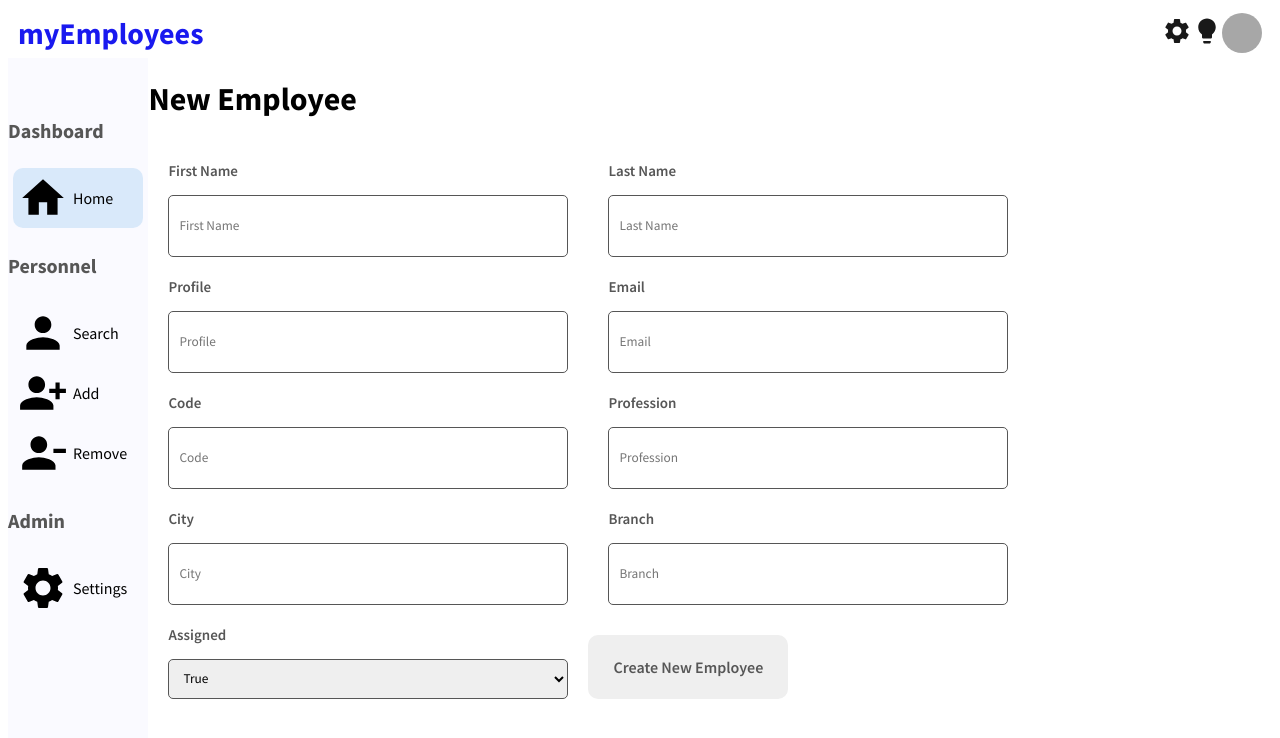
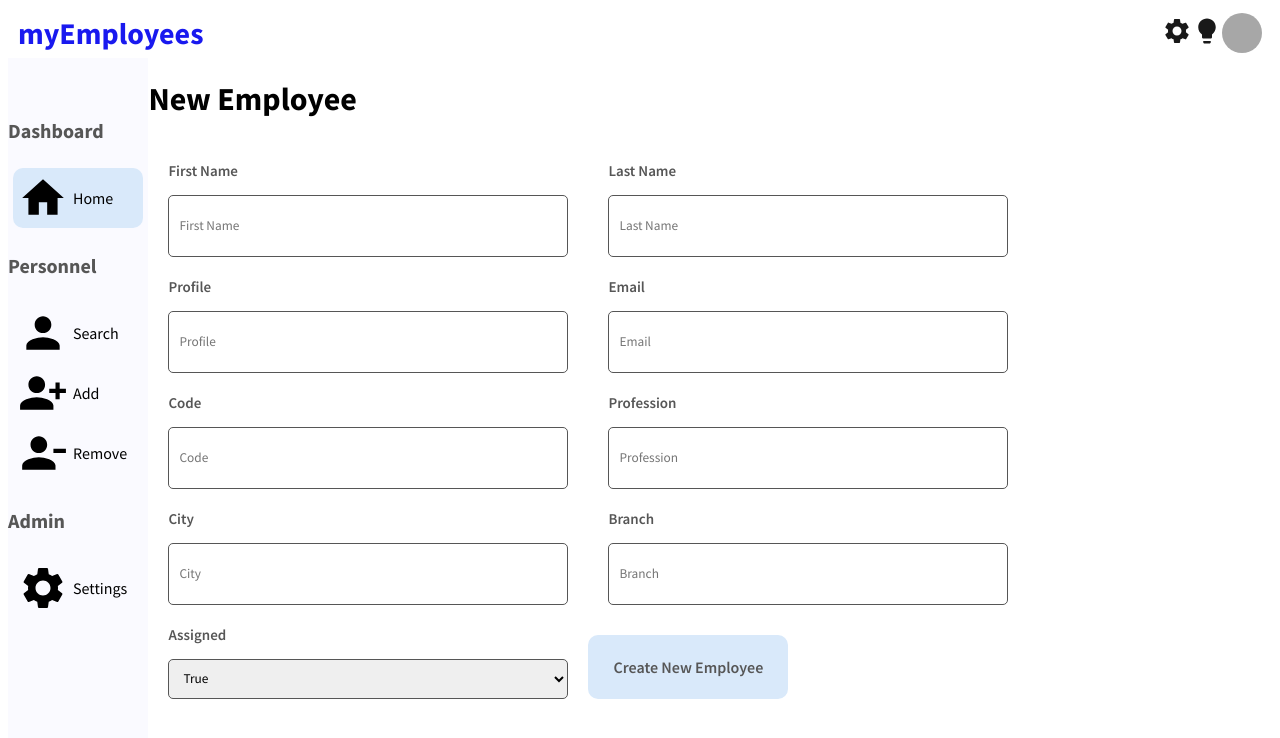
Before and after one commit to justinklam/myEmployees, a React (Create React App) app: page /newEmployee in a window 1280 px wide. In both pictures the pointer is over the button "Create New Employee". Shown: the top 738 px of the page. Built offline with nearby package versions, Linux system fonts and the light colour scheme; grey boxes are pictures that could not be loaded.

Commit message:
add hover color change for new Employee button

```diff
--- a/src/pages/newEmployee/newEmployee.css
+++ b/src/pages/newEmployee/newEmployee.css
@@ -48,3 +48,7 @@
   font-weight: 600;
   margin-top: 30px;
 }
+
+.newEmployeeBtn:hover {
+  background-color: rgb(217, 233, 250);
+}
```
